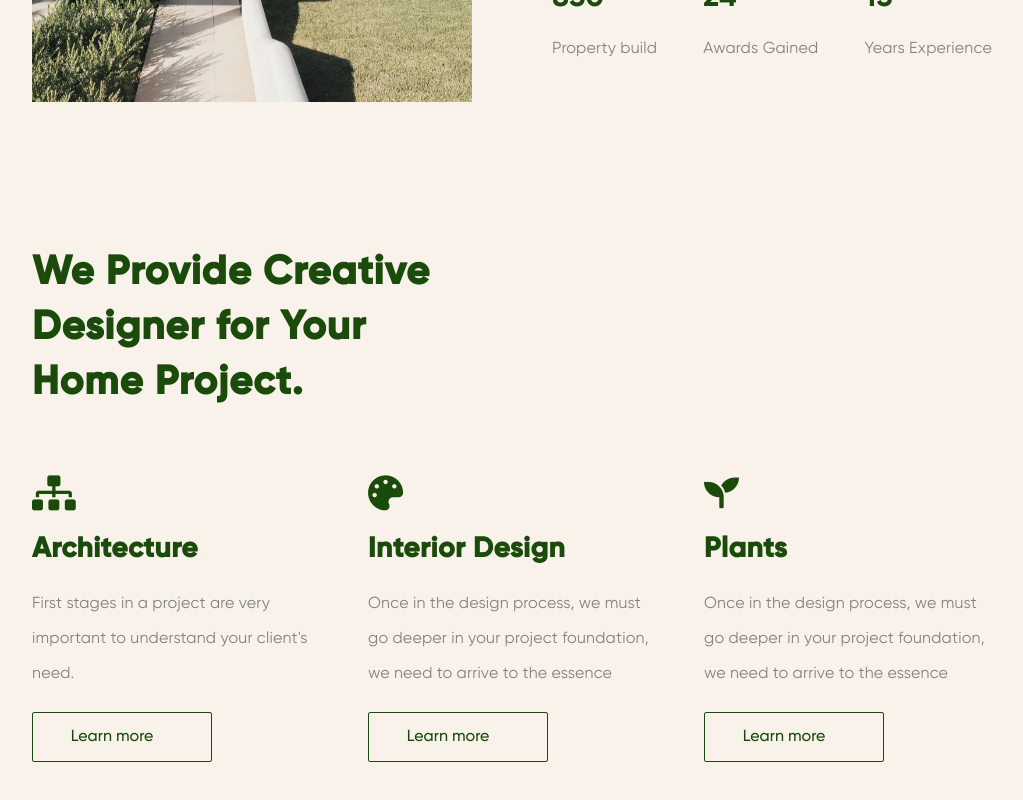
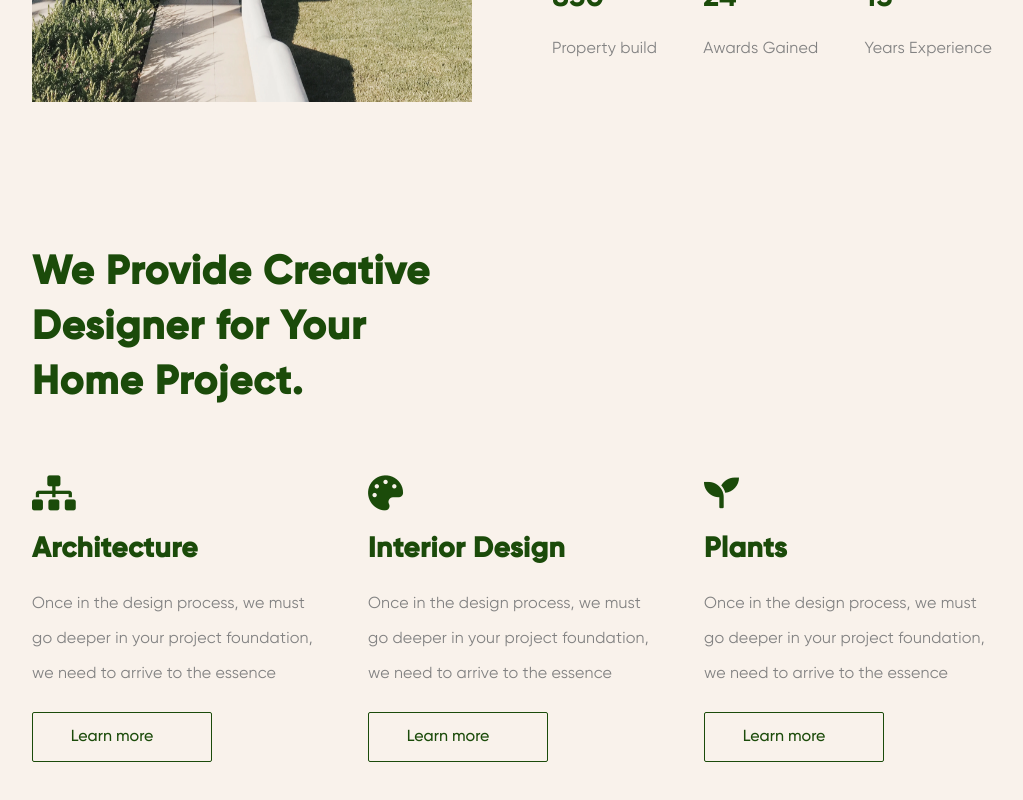
Before and after one commit to kwameaj67/Arvh., a React (Create React App) app: page / in a window 1280 px wide. Shown: the part 1504-2304 px from the top of the page, without its empty margins (128-1151 px from the left). Built offline with nearby package versions, Linux system fonts and the light colour scheme; some icons are missing.

Commit message:
add animations

```diff
--- a/src/components/Sections/section.js
+++ b/src/components/Sections/section.js
@@ -1,3 +1,4 @@
+import React,{useEffect,useRef} from 'react';
 import './section.css';
 import './section_responsive.css';
 import img1 from '../../assets/images/pixasquare-4ojhpgKpS68-unsplash.webp'
@@ -5,14 +6,21 @@ import img2 from '../../assets/images/brandon-griggs-wR11KBaB86U-unsplash.webp'
 import img3 from '../../assets/images/grant-lemons-jTCLppdwSEc-unsplash.webp'
 import img4 from '../../assets/images/joel-filipe-RFDP7_80v5A-unsplash.webp'
 import img5 from '../../assets/images/zane-lee-is2c3NlBXaw-unsplash.webp'
+import {intro_text_container} from '../animations/animate'
 
 function Section() {
+
+    let text_container = useRef(null)
+    useEffect(()=>{
+        intro_text_container(text_container)
+    },[])
+
     return (
         <>
             <section className="section_1">
                 <div className="intro_container">
-                    <div className="text_container">
-                        <h1>We Believe in Great Architecture </h1>
+                    <div className="text_container" >
+                        <h1 ref={(el) => (text_container = el)}>We Believe in Great Architecture </h1>
                         <p>The first and the most trusted marketplace of design & build house in the world</p>
                         <div className="button_container">
                             <a href="/">View Project</a>
@@ -62,7 +70,7 @@ function Section() {
                                 <h1>Architecture</h1>
                             </div>
                             <div className="service_summary">
-                                <p>First stages in a project are very important to understand your client's need. </p>
+                            <p>Once in the design process, we must go deeper in your project foundation, we need to arrive to the essence</p>
                             </div>
                             <div className="service_button_container">
                                 <a href="/" className="service_button">
```
